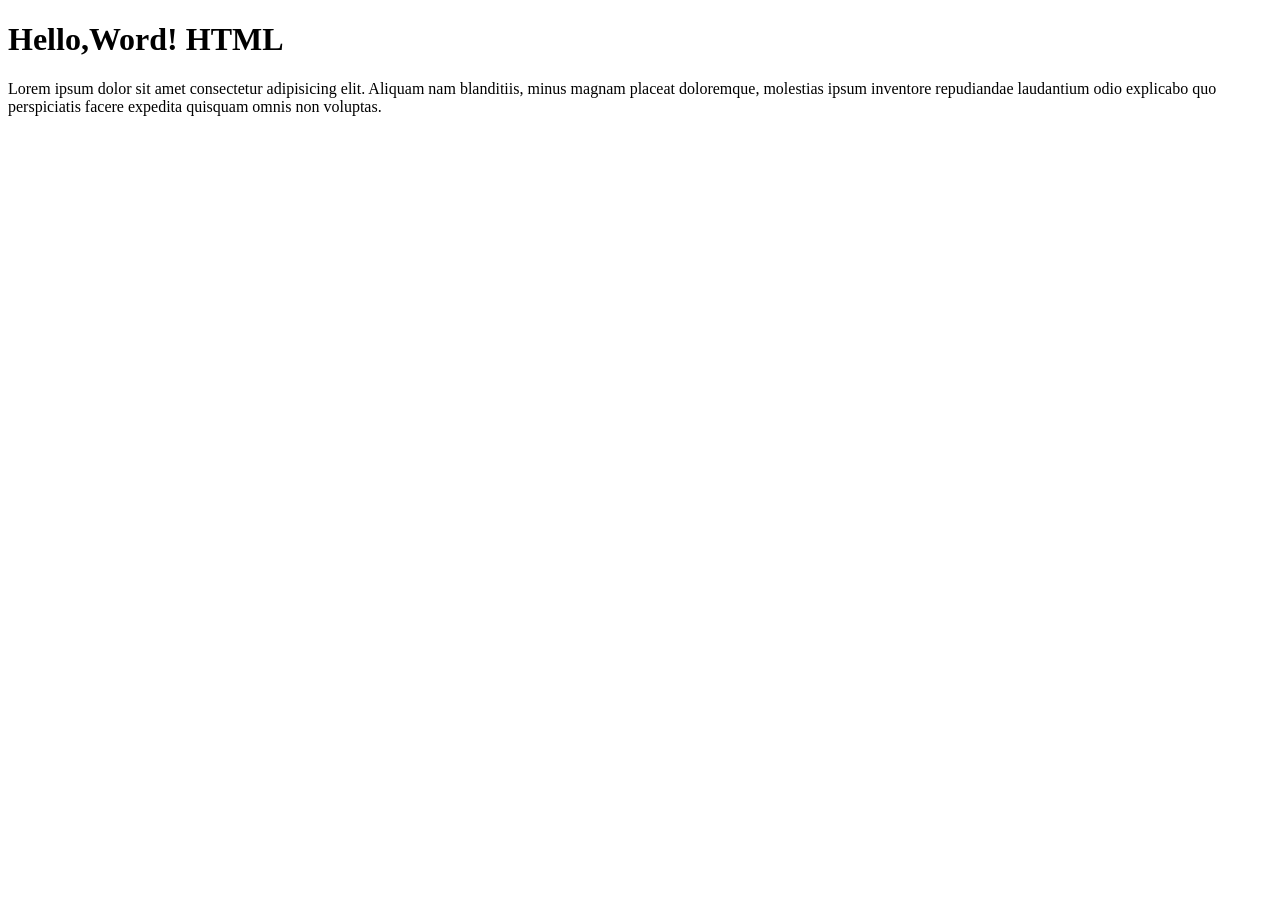
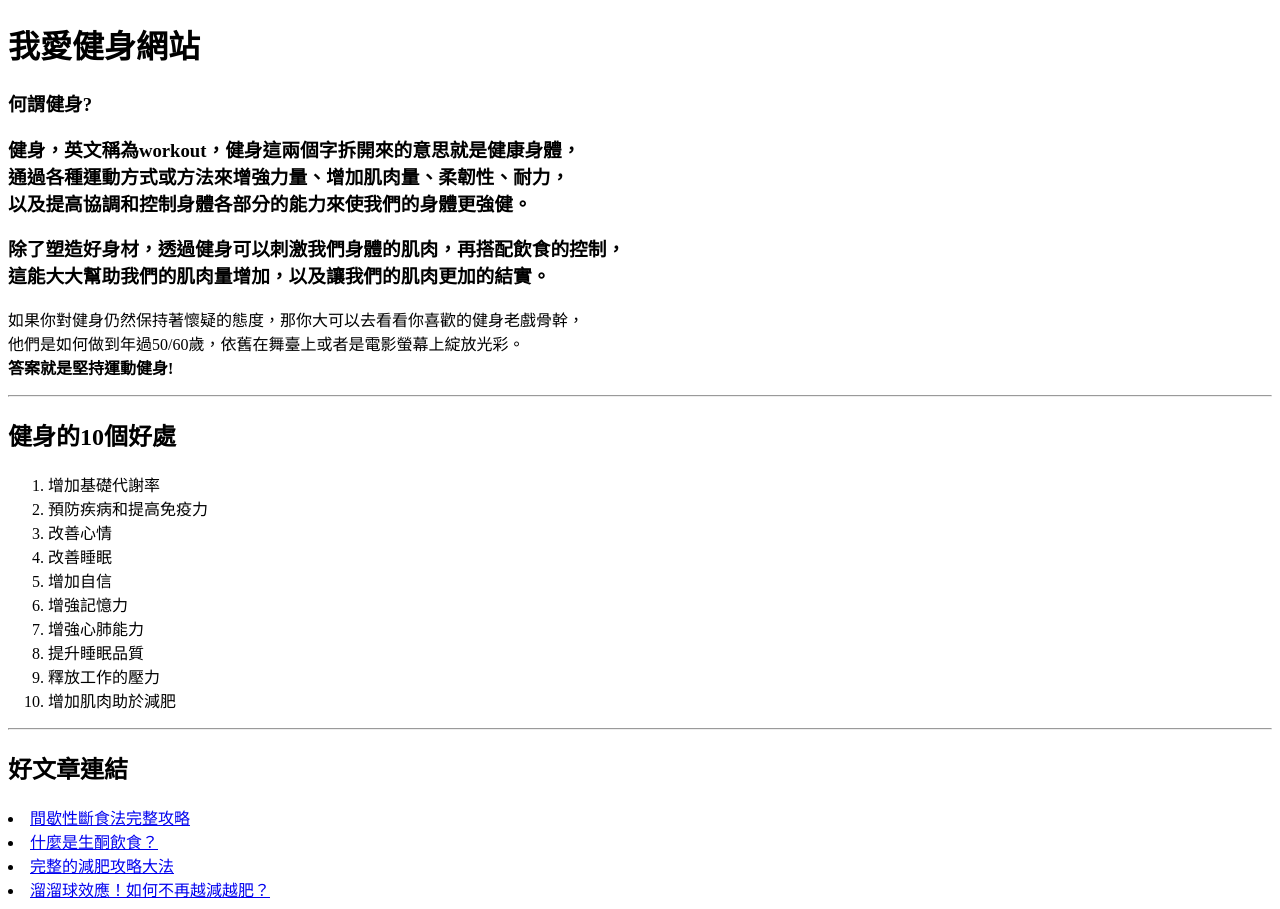
Before and after one commit to tonyc1gg1/html.demo, a plain HTML site: page index.html in a window 1280 px wide. Before the commit the page ends 800 px from the top, so only its background shows below. Drawn offline with Linux system fonts and the light colour scheme.

Commit message:
完成列表跟連結

```diff
--- a/index.html
+++ b/index.html
@@ -7,8 +7,38 @@
 </head>
 
 <body>
-    <h1>Hello,Word! HTML</h1>
-    <p>Lorem ipsum dolor sit amet consectetur adipisicing elit. Aliquam nam blanditiis, minus magnam placeat doloremque, molestias ipsum inventore repudiandae laudantium odio explicabo quo perspiciatis facere expedita quisquam omnis non voluptas.</p>
+    <h1>我愛健身網站</h1>
+    <h3>何謂健身?</h3>
+    <h3>健身，英文稱為workout，健身這兩個字拆開來的意思就是健康身體，<br>
+        通過各種運動方式或方法來增強力量、增加肌肉量、柔韌性、耐力，<br>
+        以及提高協調和控制身體各部分的能力來使我們的身體更強健。</h3>
+    <h3>除了塑造好身材，透過健身可以刺激我們身體的肌肉，再搭配飲食的控制，<br>
+        這能大大幫助我們的肌肉量增加，以及讓我們的肌肉更加的結實。</h3>
+    <p>如果你對健身仍然保持著懷疑的態度，那你大可以去看看你喜歡的健身老戲骨幹，<br>
+        他們是如何做到年過50/60歲，依舊在舞臺上或者是電影螢幕上綻放光彩。<br>
+        <b>答案就是堅持運動健身!</b></p>
+    <hr>
+    <h2>健身的10個好處</h2>
+    <ol>
+    <li>增加基礎代謝率</li>
+    <li>預防疾病和提高免疫力</li>
+    <li>改善心情</li>
+    <li>改善睡眠</li>
+    <li>增加自信</li>
+    <li>增強記憶力</li>
+    <li>增強心肺能力</li>
+    <li>提升睡眠品質</li>
+    <li>釋放工作的壓力</li>
+    <li>增加肌肉助於減肥</li>
+    </ol>
+    <hr>
+    <h2>好文章連結</h2>
+    <li><a target="_blank" href="https://www.peeta.tw/weight-loss/intermittent-fasting/">間歇性斷食法完整攻略</a></li>
+    <li><a target="_blank" href="https://www.peeta.tw/ketogenic/what-is-ketogenic-diet/">什麼是生酮飲食？</a></li>
+    <li><a target="_blank" href="https://www.peeta.tw/weight-loss/fat-loss-diet/">完整的減肥攻略大法</a></li>
+    <li><a target="_blank" href="https://www.peeta.tw/weight-loss/yo-yo-effect/">溜溜球效應！如何不再越減越肥？</a></li>
+
+
 </body>
 
 
```
Also changed, not shown: news.html (+1 -0 lines), git指令.txt.
